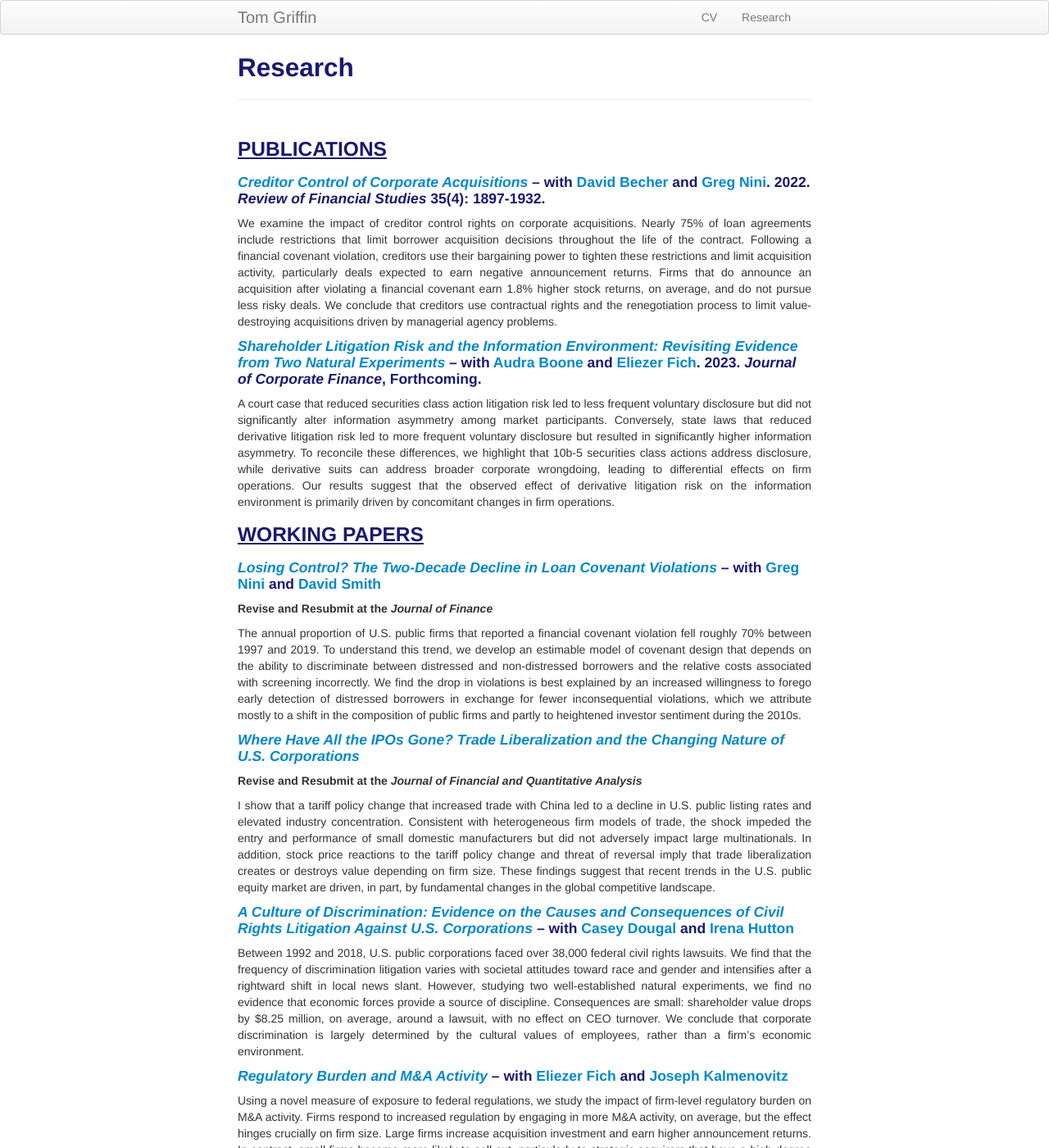
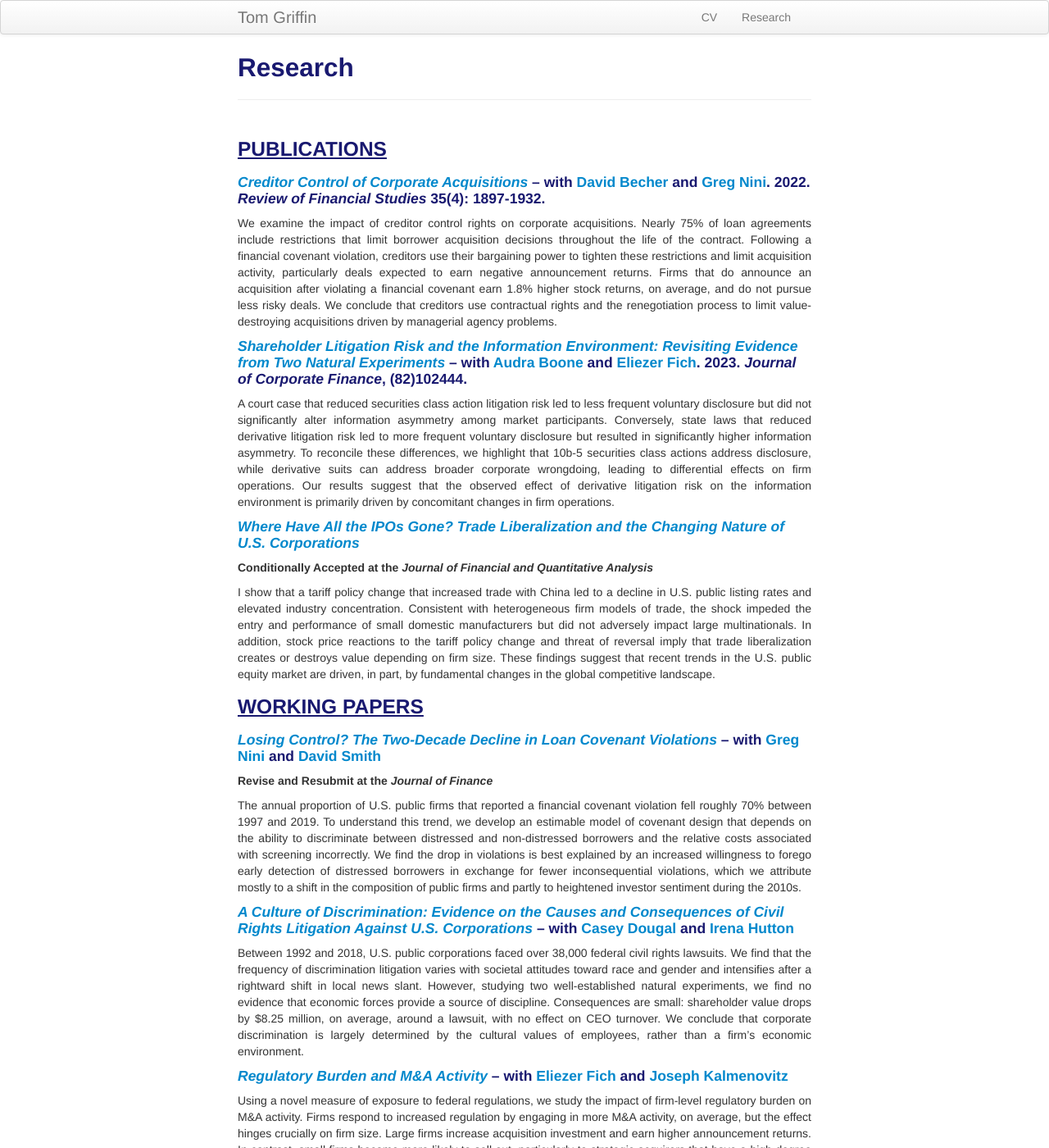
Before and after one commit to ThomasPGriffin/thomaspgriffin.github.io, a Jekyll site: the page built from pages/research.md, in a window 1280 px wide and 1400 px high. Shown: the whole window at 82% size. Built offline with Jekyll 4.4.1, drawn with Linux system fonts in a browser that asks for light colours; part of the change alters nothing that is shown.

Commit message:
Update research.md

```diff
--- a/pages/research.md
+++ b/pages/research.md
@@ -11,9 +11,15 @@ description: Tom Griffin's research
 We examine the impact of creditor control rights on corporate acquisitions. Nearly 75% of loan agreements include restrictions that limit borrower acquisition decisions throughout the life of the contract. Following a financial covenant violation, creditors use their bargaining power to tighten these restrictions and limit acquisition activity, particularly deals expected to earn negative announcement returns. Firms that do announce an acquisition after violating a financial covenant earn 1.8% higher stock returns, on average, and do not pursue less risky deals. We conclude that creditors use contractual rights and the renegotiation process to limit value-destroying acquisitions driven by managerial agency problems.
 </div>
 
-#### *<a href="https://authors.elsevier.com/sd/article/S0929-1199(23)00093-7">Shareholder Litigation Risk and the Information Environment: Revisiting Evidence from Two Natural Experiments</a>* – with <a href="https://sites.google.com/site/audralboone/home?authuser=0">Audra Boone</a> and <a href="https://www.lebow.drexel.edu/people/eliezerfich">Eliezer Fich</a>. 2023. <b><i>Journal of Corporate Finance</i></b>, Forthcoming.
+#### *<a href="https://authors.elsevier.com/sd/article/S0929-1199(23)00093-7">Shareholder Litigation Risk and the Information Environment: Revisiting Evidence from Two Natural Experiments</a>* – with <a href="https://sites.google.com/site/audralboone/home?authuser=0">Audra Boone</a> and <a href="https://www.lebow.drexel.edu/people/eliezerfich">Eliezer Fich</a>. 2023. <b><i>Journal of Corporate Finance</i></b>, (82)102444.
 <div align="justify">
 A court case that reduced securities class action litigation risk led to less frequent voluntary disclosure but did not significantly alter information asymmetry among market participants. Conversely, state laws that reduced derivative litigation risk led to more frequent voluntary disclosure but resulted in significantly higher information asymmetry. To reconcile these differences, we highlight that 10b-5 securities class actions address disclosure, while derivative suits can address broader corporate wrongdoing, leading to differential effects on firm operations. Our results suggest that the observed effect of derivative litigation risk on the information environment is primarily driven by concomitant changes in firm operations.
+</div>
+
+#### *[Where Have All the IPOs Gone? Trade Liberalization and the Changing Nature of U.S. Corporations]({{ BASE_PATH}}/pages/ipo_decline_20230911.pdf)*
+##### Conditionally Accepted at the <b><i>Journal of Financial and Quantitative Analysis</i></b>
+<div align="justify">
+I show that a tariff policy change that increased trade with China led to a decline in U.S. public listing rates and elevated industry concentration. Consistent with heterogeneous firm models of trade, the shock impeded the entry and performance of small domestic manufacturers but did not adversely impact large multinationals. In addition, stock price reactions to the tariff policy change and threat of reversal imply that trade liberalization creates or destroys value depending on firm size. These findings suggest that recent trends in the U.S. public equity market are driven, in part, by fundamental changes in the global competitive landscape.
 </div>
 
 ### <u>WORKING PAPERS<u>
@@ -22,12 +28,6 @@ A court case that reduced securities class action litigation risk led to less fr
 ##### Revise and Resubmit at the <b><i>Journal of Finance</i></b>
 <div align="justify">
 The annual proportion of U.S. public firms that reported a financial covenant violation fell roughly 70% between 1997 and 2019. To understand this trend, we develop an estimable model of covenant design that depends on the ability to discriminate between distressed and non-distressed borrowers and the relative costs associated with screening incorrectly. We find the drop in violations is best explained by an increased willingness to forego early detection of distressed borrowers in exchange for fewer inconsequential violations, which we attribute mostly to a shift in the composition of public firms and partly to heightened investor sentiment during the 2010s.
-</div>
-
-#### *[Where Have All the IPOs Gone? Trade Liberalization and the Changing Nature of U.S. Corporations]({{ BASE_PATH}}/pages/ipo_decline_20230911.pdf)*
-##### Revise and Resubmit at the <b><i>Journal of Financial and Quantitative Analysis</i></b>
-<div align="justify">
-I show that a tariff policy change that increased trade with China led to a decline in U.S. public listing rates and elevated industry concentration. Consistent with heterogeneous firm models of trade, the shock impeded the entry and performance of small domestic manufacturers but did not adversely impact large multinationals. In addition, stock price reactions to the tariff policy change and threat of reversal imply that trade liberalization creates or destroys value depending on firm size. These findings suggest that recent trends in the U.S. public equity market are driven, in part, by fundamental changes in the global competitive landscape.
 </div>
 
 #### *[A Culture of Discrimination: Evidence on the Causes and Consequences of Civil Rights Litigation Against U.S. Corporations]({{ BASE_PATH}}/pages/dgh_draft_20220822.pdf)* – with <a href="https://business.fsu.edu/person/casey-dougal">Casey Dougal</a> and <a href="https://business.fsu.edu/person/irena-hutton">Irena Hutton</a>
```
